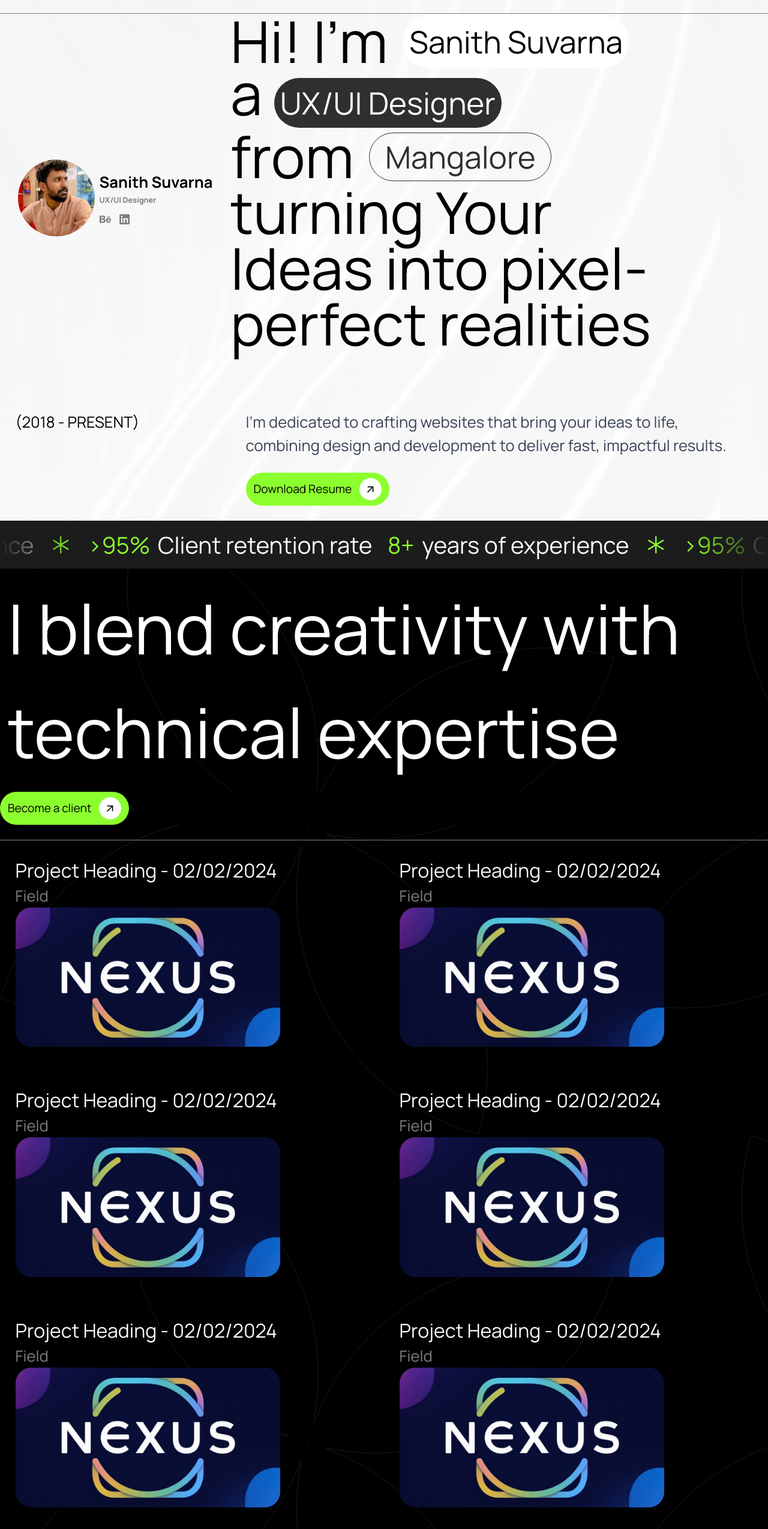
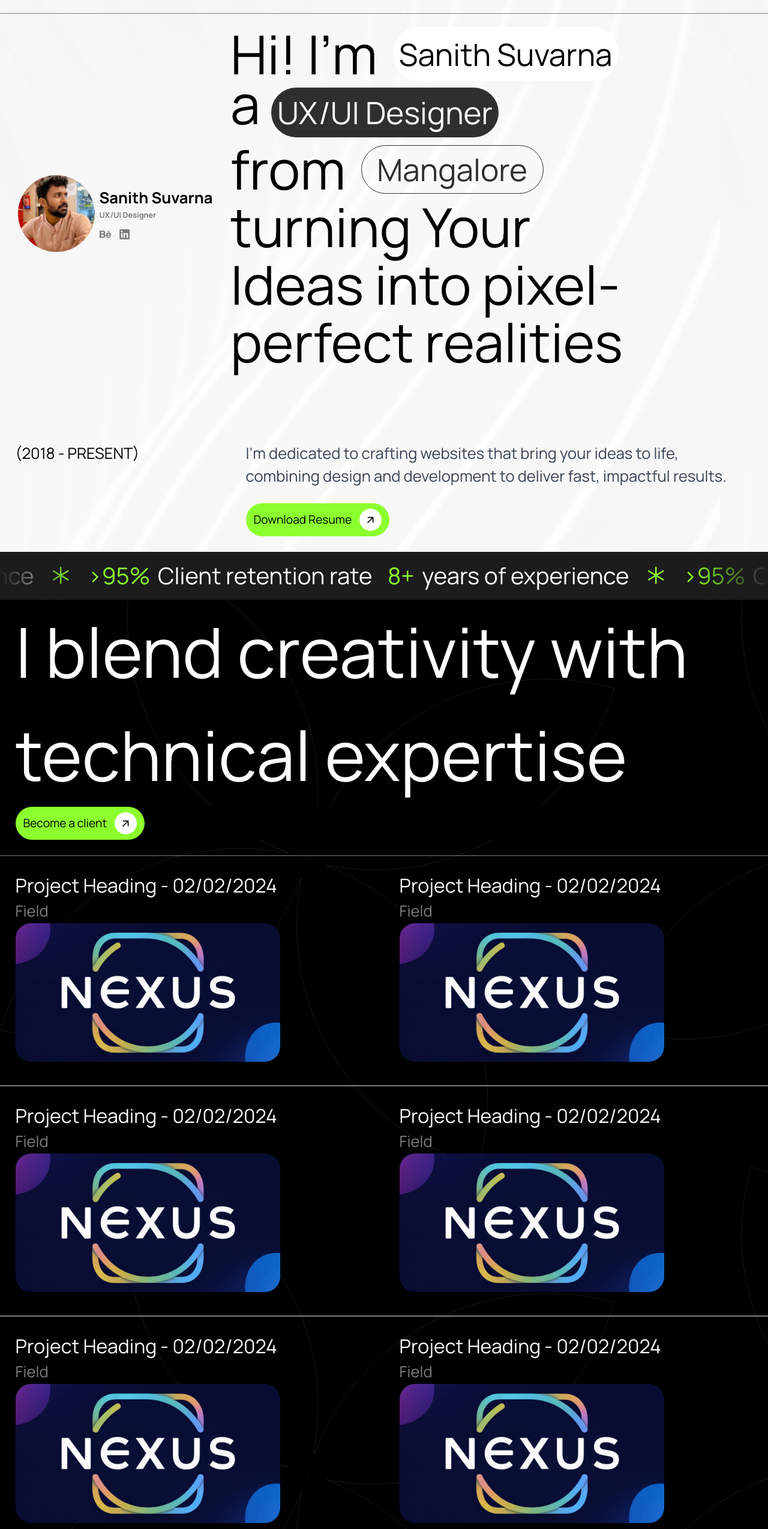
Before and after one commit to varadaraj772/portfolio, a Next.js app: page / in a window 1280 px wide. Shown: the part 57-2606 px from the top of the page at 60% size. Built offline with nearby package versions, Linux system fonts and the light colour scheme.

Commit message:
new changes

```diff
--- a/src/app/components/Toolbox.jsx
+++ b/src/app/components/Toolbox.jsx
@@ -40,7 +40,7 @@ function Toolbox() {
 
   return (
     <div ref={containerRef} className="bg-[#F8F8F8] flex flex-row h-[100vh] overflow-y-hidden relative">
-      <div className=" w-1/2 p-[1vw]">
+      <div className=" w-1/2 px-[2vw]">
         <h2 className=" text-[8vw]">My Creative Toolbox</h2>
       </div>
       <div className=" w-1/2 flex flex-col justify-around items-center p-[1vw]">
--- a/src/app/page.js
+++ b/src/app/page.js
@@ -38,28 +38,28 @@ function page() {
               </div>
             </div>
           </section>
-          <section className=" h-full w-[70%] flex flex-col items-start justify-around text-[7.5vw] mt-[-2vw] relative top-[10vh]">
+          <section className=" h-full w-[70%] flex flex-col items-start justify-between text-[7vw] mt-[-2vw] py-[2vw] relative top-[10vh]">
             <span className="w-full flex items-center gap-[2vw]">
               Hi! I'm{" "}
               <span className=" bg-white py-[0.5vw] px-[0.8vw] rounded-[4vw] text-[4vw]">
                 Sanith Suvarna
               </span>
             </span>
-            <span className="w-full mt-[-4.5vw] gap-[2vw]">
+            <span className="w-full mt-[-4vw] gap-[2vw]">
               a{" "}
               <span className=" bg-[#2F2F2F] py-[0.5vw] px-[0.8vw] rounded-[4vw] text-white text-[4vw]">
                 UX/UI Designer
               </span>
             </span>
-            <span className="w-full mt-[-3vw] flex items-center gap-[2vw]">
+            <span className="w-full mt-[-2vw] flex items-center gap-[2vw]">
               from{" "}
               <span className=" bg-transparent py-[0.1vw] px-[2vw] rounded-[4vw] text-[#2F2F2F] border-[#2F2F2F] border text-[4vw]">
                 Mangalore
               </span>
             </span>
-            <span className="w-full  mt-[-4vw]">turning Your</span>
-            <span className="w-full  mt-[-4vw]">Ideas into pixel-</span>
-            <span className="w-full  mt-[-4vw]">perfect realities</span>
+            <span className="w-full  mt-[-3vw]">turning Your</span>
+            <span className="w-full  mt-[-3vw]">Ideas into pixel-</span>
+            <span className="w-full  mt-[-3vw]">perfect realities</span>
           </section>
         </div>
         <section className="h-[25%] w-full flex flex-row justify-between mt-[10vw] py-[2vw]">
@@ -80,18 +80,21 @@ function page() {
           <Banner />
           <div className="">
             <div className="">
-              <h1 className=" text-white text-[9vw] p-[1vw]">
+              <h1 className=" text-white text-[9vw] px-[2vw]">
                 I blend creativity with technical expertise
               </h1>
             </div>
-            <div className="bg-black">
+            <div className="bg-black px-[2vw]">
               <GreenButton text="Become a client" />
             </div>
           </div>
           <div className="flex flex-col py-[2vw]">
             <div
               className="flex flex-row h-[30vw]"
-              style={{ borderTop: "0.5px solid rgba(255, 255, 255, 0.5)" }}
+              style={{
+                borderTop: "0.5px solid rgba(255, 255, 255, 0.5)",
+                borderBottom: "0.5px solid rgba(255, 255, 255, 0.5)",
+              }}
             >
               <div className="w-1/2 flex flex-col text-white bg-red-70 p-[2vw]">
                 <span className="text-[2.5vw]">
@@ -116,7 +119,13 @@ function page() {
                 />
               </div>
             </div>
-            <div className="flex flex-row h-[30vw]">
+            <div
+              className="flex flex-row h-[30vw]"
+              style={{
+                borderTop: "0.5px solid rgba(255, 255, 255, 0.5)",
+                borderBottom: "0.5px solid rgba(255, 255, 255, 0.5)",
+              }}
+            >
               <div className="w-1/2 flex flex-col text-white bg-red-70 p-[2vw]">
                 <span className="text-[2.5vw]">
                   Project Heading - 02/02/2024
@@ -140,7 +149,12 @@ function page() {
                 />
               </div>
             </div>
-            <div className="flex flex-row h-[30vw]">
+            <div
+              className="flex flex-row h-[30vw]"
+              style={{
+                borderTop: "0.5px solid rgba(255, 255, 255, 0.5)",
+              }}
+            >
               <div className="w-1/2 flex flex-col text-white bg-red-70 p-[2vw]">
                 <span className="text-[2.5vw]">
                   Project Heading - 02/02/2024
@@ -169,7 +183,7 @@ function page() {
           <Banner />
           <div className=" bg-black h-[100vh]">
             <div className="head">
-              <h1 className=" text-[5vw] text-white p-[1vw]"> How it works</h1>
+              <h1 className=" text-[5vw] text-white px-[2vw]"> How it works</h1>
             </div>
             <div className="content flex flex-row justify-around p-[1vw]">
               <div className="tag">
@@ -281,9 +295,9 @@ function page() {
           <div className=" bg-[#F8F8F8]">
             <div className=" w-full h-[4vw] text-black opacity-50 p-[1vw] font-semibold text-[1.5vw]">
               {" "}
-              {"{06}"} — Contact me
+              {"{00}"} — Contact me
             </div>
-            <div className=" text-[7vw] p-[1vw]">
+            <div className=" text-[7vw] px-[2vw]">
               <h1>I’m all over the internet</h1>
             </div>
             <div className=" p-[2vw]">
```
